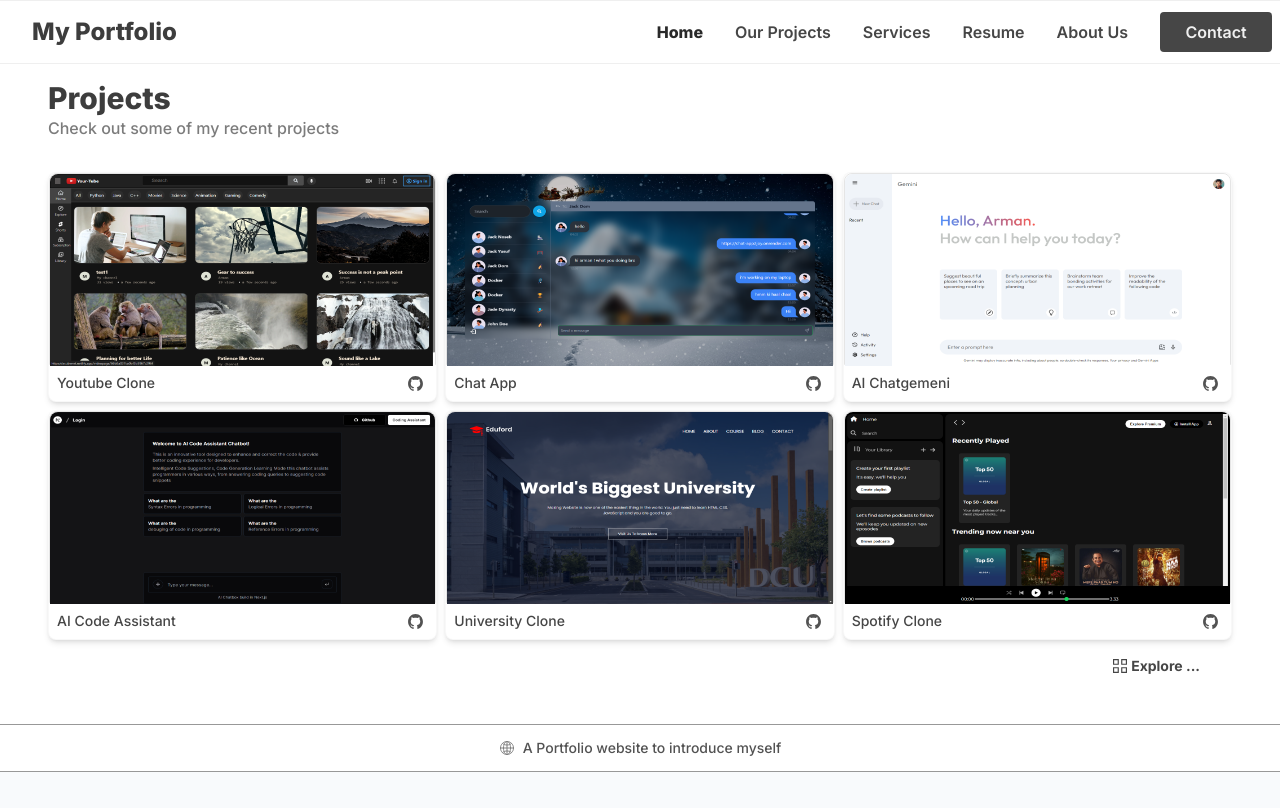
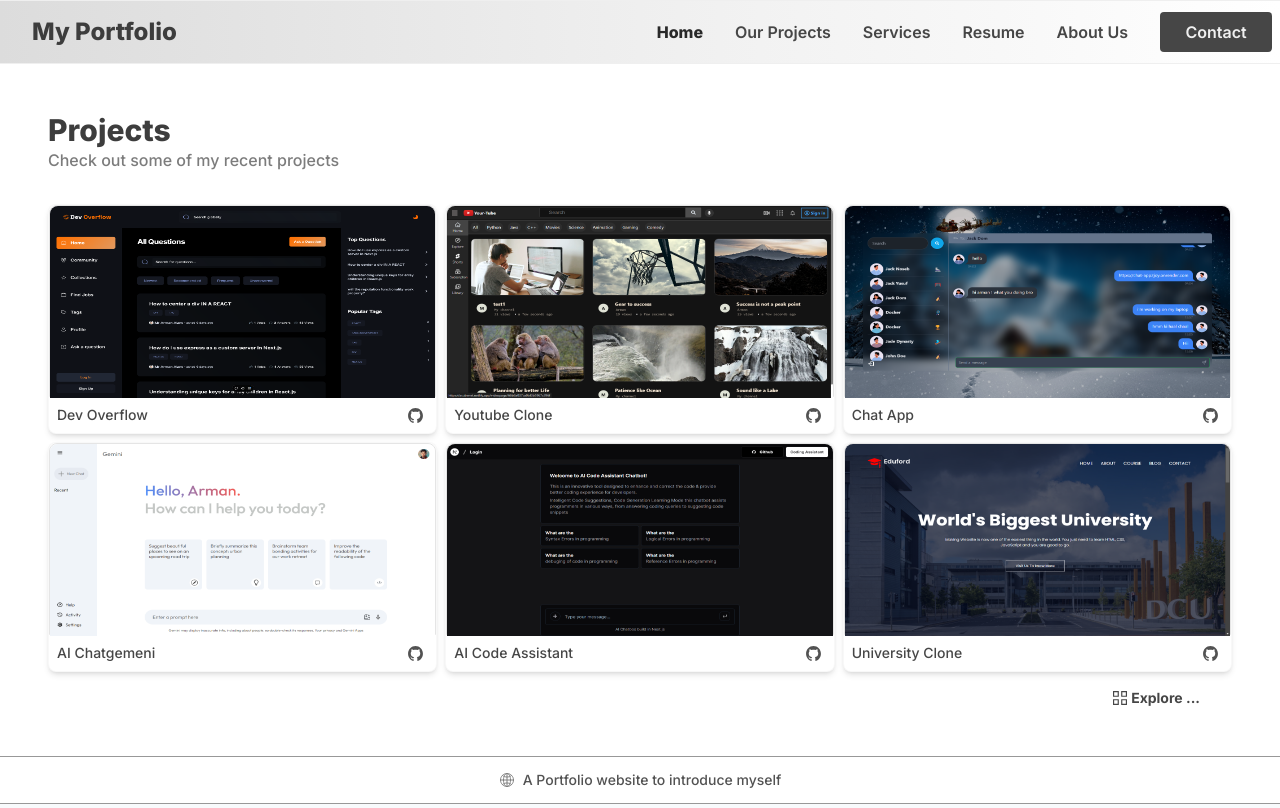
Before and after one commit to Mr-armanalam/portfolioSelf, a Next.js app: page /projects in a window 1280 px wide. Built offline with nearby package versions, Linux system fonts and the light colour scheme.

Commit message:
metadata added in every page

```diff
--- a/src/app/aboutMe/page.tsx
+++ b/src/app/aboutMe/page.tsx
@@ -2,8 +2,13 @@
 import React, { useState } from 'react'
 import { GrProjects } from "react-icons/gr";
 import Popout from '@/components/about/popout';
+import { Metadata } from 'next';
 
 
+// export const metadata: Metadata = {
+//   title: 'About Us | My Portfolio',
+//   keywords: ["About Us","Arman Alam"]
+// }
 const page = () => {
   const [ispopout, setIspopout] = useState(false);
   return (
--- a/src/app/layout.tsx
+++ b/src/app/layout.tsx
@@ -20,31 +20,26 @@
     "Arman Alam Web Developer",
     "Arman Alam Full Stack Developer",
     "Arman Alam React.js Developer",
+    "Arman Alam Next.js Developer",
     "Arman Alam Node.js Developer",
     "Experienced Web Developer",
     "Experienced Full Stack Web Developer",
-    "Projects",
     "Services",
     "Contact Us",
-    "clone",
-    "chat",
-    "youtube",
     "experience",
     "My Skills",
     "Github Repo",
-    "Resume",
-    "About Us",
     "Contact",
   ],
   authors: { name: "Arman Alam", url: "https://github.com/Mr-armanalam" },
   icons: "/armanhd31.png",
   openGraph: {
     type: "website",
-    url: "https://armanalam.vercel.app/resume",
-    title: "Resume",
+    url: "https://armanalam.vercel.app/",
+    title: "Arman Alam | Web Developer",
     description:
-      "Professional Resume showcasing my expertise in Web Programming ",
-    images: "/armanhd31.png",
+    "My experience includes working on front-end and back-end technologies, creating responsive web application with latest framework & library Next.js, React.js",
+    images: "@/assets/armanhd3_enhanced.jpeg",
   },
 };
 
--- a/src/app/page.tsx
+++ b/src/app/page.tsx
@@ -4,8 +4,12 @@
 import Projects from "@/components/Projects/Projects";
 import Skills from "@/components/skills/Skills";
 import WhatcanIdo from "@/components/herosection/WhatcanIdo";
+import { Metadata } from "next";
 
-
+export const metadata: Metadata = {
+  title: "Home | Arman Alam's Portfolio",
+  description: "Welcome to Arman's Portfolio! Explore a curated showcase of my most impactful projects and creative endeavors. Let's connect and create something extraordinary together.",
+}
 export default function Home() {
   return (
     <>
--- a/src/app/projects/page.tsx
+++ b/src/app/projects/page.tsx
@@ -1,8 +1,15 @@
 import React from 'react'
 import Projects from '@/components/Projects/Projects'
+import { Metadata } from 'next';
+
+export const metadata: Metadata = {
+  title: 'My Projects',
+  description: 'Here are some of my projects that I have worked on',
+  keywords: [ "Projects", "clone", "chat app clone", "youtube clone", "Arman Alam's projects" ]
+}
 const page = () => {
   return (
-      <div className="pt-8">
+      <div className="pt-16">
         <Projects />
       </div>
   );
--- a/src/app/resume/page.tsx
+++ b/src/app/resume/page.tsx
@@ -1,7 +1,14 @@
+import { Metadata } from 'next';
 import React from 'react'
 
 // import resume from "./rersume.jpg"
 // import { FaDownload } from "react-icons/fa6";
+
+export const metadata: Metadata = {
+  title: 'Arman Alam Resume',
+  description: 'Welcome to my Resume page, a detailed snapshot of my professional journey and accomplishments.',
+  keywords: ["Resume", "Arman's Resume", "Arman Alam Resume"]
+}
 
 const page = () => {
   return (
@@ -15,7 +22,14 @@
         src={resume.src}
       /> */}
 
-      <embed color='transparent' className="self-center h-[82vh] md:h-[100vh] w-full" src="/static/resumepdf.pdf" type="application/pdf" width={"100%"} height={"100%"}/>
+      <embed
+        color='transparent'
+        className="self-center h-[82vh] md:h-[100vh] w-full"
+        src="/static/resumepdf.pdf"
+        type="application/pdf"
+        width={"100%"}
+        height={"100%"}
+      />
     </div>
   );
 }
--- a/src/assets/projectdata.js
+++ b/src/assets/projectdata.js
@@ -6,10 +6,18 @@
 import camera from "./camera.png"
 import spotify from "./spotify.png"
 import amazon from "./amazon.png"
+import devflow from "./dev_flow.png"
 import emailworld from "./em.png"
 
 
 export const projectdata = [
+  {
+    cardImage: devflow,
+    projectName: "Dev Overflow",
+    projectDescription: "",
+    link: "https://stack-overflow-gray.vercel.app/",
+    gitlink: "https://github.com/Mr-armanalam/stack_overflow.git"
+  },
   {
     cardImage: youtube,
     projectName: "Youtube Clone",
@@ -54,13 +62,6 @@
     gitlink: "https://github.com/Mr-armanalam/SpotifyClone.git"
   },
   {
-    cardImage: amazon,
-    projectName: "Amazon Clone",
-    projectDescription: "",
-    link: "https://amazoncssclon.netlify.app/",
-    gitlink: "https://github.com/Mr-armanalam/AmazonClone.git"
-  },
-  {
     cardImage: camera,
     projectName: "Studio Clone",
     projectDescription: "",
--- a/src/components/navbar.tsx
+++ b/src/components/navbar.tsx
@@ -8,8 +8,8 @@
 const navbar = () => {
   const [togglebtn, setTogglebtn] = useState(false);
   return (
-    <nav className="absolute z-50 left-0 right-0 w-full">
-      <div className="flex md:border-y-[1px] border-cstmclr-100 h-16 md:12 items-center relative">
+    <nav className="absolute z-50 left-0 bg-custom-gray right-0 w-full">
+      <div className="flex bg-custom-gradient border-y-[1px] border-cstmclr-100 h-16 md:12 items-center relative">
         <div className="font-extrabold px-4 md:px-8 text-cstmclr-900 hover:text-cstmclr-950 text-xl lg:text-2xl cursor-pointer ">
           <Link href="/">My Portfolio</Link>
         </div>
--- a/tailwind.config.ts
+++ b/tailwind.config.ts
@@ -11,67 +11,73 @@
     extend: {
       colors: {
         cstmclr: {
-  				'50': '#ffffff',
-  				'100': '#efefef',
-  				'200': '#dcdcdc',
-  				'300': '#bdbdbd',
-  				'400': '#989898',
-  				'500': '#7c7c7c',
-  				'600': '#656565',
-  				'700': '#525252',
-  				'800': '#464646',
-  				'900': '#3d3d3d',
-  				'950': '#292929',
+          "50": "#ffffff",
+          "100": "#efefef",
+          "200": "#dcdcdc",
+          "300": "#bdbdbd",
+          "400": "#989898",
+          "500": "#7c7c7c",
+          "600": "#656565",
+          "700": "#525252",
+          "800": "#464646",
+          "900": "#3d3d3d",
+          "950": "#292929",
         },
+
+        "custom-gray": "rgb(220,220,220)",
         //background: 'linear-gradient(90deg, #003f5b, #2b4b7d, #5f5195, #98509d, #cc4c91, #f25375, #ff6f4e, #ff9913)',
-
-  			background: 'hsl(var(--background))',
-  			foreground: 'hsl(var(--foreground))',
+        background: "hsl(var(--background))",
+        foreground: "hsl(var(--foreground))",
         card: {
-  				DEFAULT: 'hsl(var(--card))',
-  				foreground: 'hsl(var(--card-foreground))'
+          DEFAULT: "hsl(var(--card))",
+          foreground: "hsl(var(--card-foreground))",
         },
         popover: {
-  				DEFAULT: 'hsl(var(--popover))',
-  				foreground: 'hsl(var(--popover-foreground))'
+          DEFAULT: "hsl(var(--popover))",
+          foreground: "hsl(var(--popover-foreground))",
         },
         primary: {
-  				DEFAULT: 'hsl(var(--primary))',
-  				foreground: 'hsl(var(--primary-foreground))'
+          DEFAULT: "hsl(var(--primary))",
+          foreground: "hsl(var(--primary-foreground))",
         },
         secondary: {
-  				DEFAULT: 'hsl(var(--secondary))',
-  				foreground: 'hsl(var(--secondary-foreground))'
+          DEFAULT: "hsl(var(--secondary))",
+          foreground: "hsl(var(--secondary-foreground))",
         },
         muted: {
-  				DEFAULT: 'hsl(var(--muted))',
-  				foreground: 'hsl(var(--muted-foreground))'
+          DEFAULT: "hsl(var(--muted))",
+          foreground: "hsl(var(--muted-foreground))",
         },
         accent: {
-  				DEFAULT: 'hsl(var(--accent))',
-  				foreground: 'hsl(var(--accent-foreground))'
+          DEFAULT: "hsl(var(--accent))",
+          foreground: "hsl(var(--accent-foreground))",
         },
         destructive: {
-  				DEFAULT: 'hsl(var(--destructive))',
-  				foreground: 'hsl(var(--destructive-foreground))'
+          DEFAULT: "hsl(var(--destructive))",
+          foreground: "hsl(var(--destructive-foreground))",
         },
-  			border: 'hsl(var(--border))',
-  			input: 'hsl(var(--input))',
-  			ring: 'hsl(var(--ring))',
+        border: "hsl(var(--border))",
+        input: "hsl(var(--input))",
+        ring: "hsl(var(--ring))",
         chart: {
-  				'1': 'hsl(var(--chart-1))',
-  				'2': 'hsl(var(--chart-2))',
-  				'3': 'hsl(var(--chart-3))',
-  				'4': 'hsl(var(--chart-4))',
-  				'5': 'hsl(var(--chart-5))'
-  			}
+          "1": "hsl(var(--chart-1))",
+          "2": "hsl(var(--chart-2))",
+          "3": "hsl(var(--chart-3))",
+          "4": "hsl(var(--chart-4))",
+          "5": "hsl(var(--chart-5))",
+        },
+      },
+
+      backgroundImage: {
+        "custom-gradient":
+          "linear-gradient(90deg, rgba(220,220,220,1) 0%, rgba(239,239,239,1) 50%, rgba(255,255,255,1) 100%)",
       },
       borderRadius: {
-  			lg: 'var(--radius)',
-  			md: 'calc(var(--radius) - 2px)',
-  			sm: 'calc(var(--radius) - 4px)'
-  		}
-  	}
+        lg: "var(--radius)",
+        md: "calc(var(--radius) - 2px)",
+        sm: "calc(var(--radius) - 4px)",
+      },
+    },
   },
   plugins: [require("tailwindcss-animate")],
 };
```
Also changed, not shown: src/app/services/page.tsx (+1 -1 lines), src/assets/dev_flow.png (added), src/assets/home_page.png (added). Lines whose indentation alone changed are shown as unchanged.
